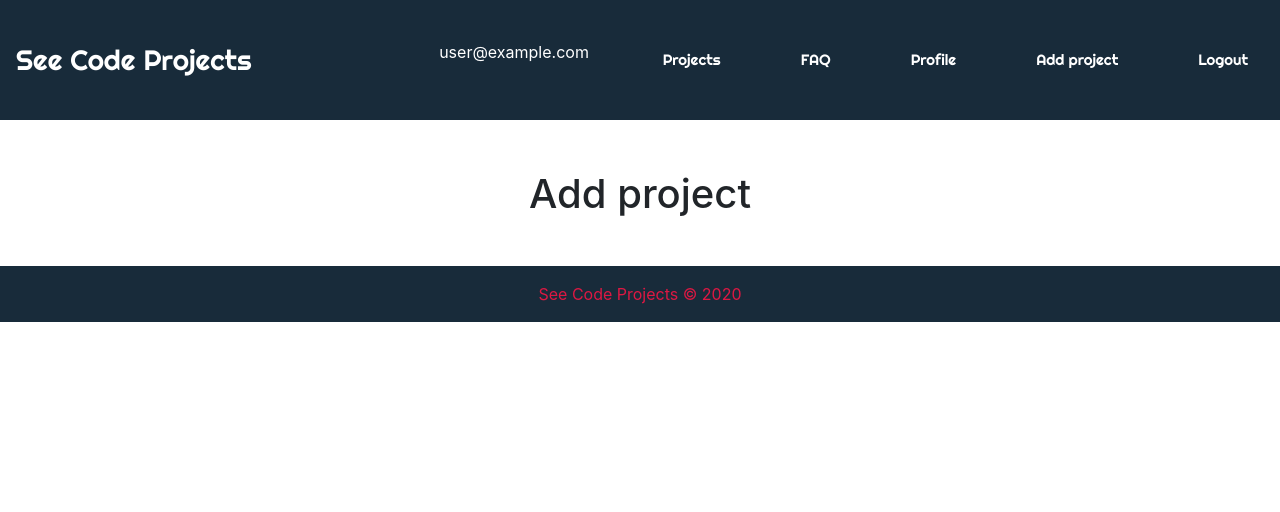
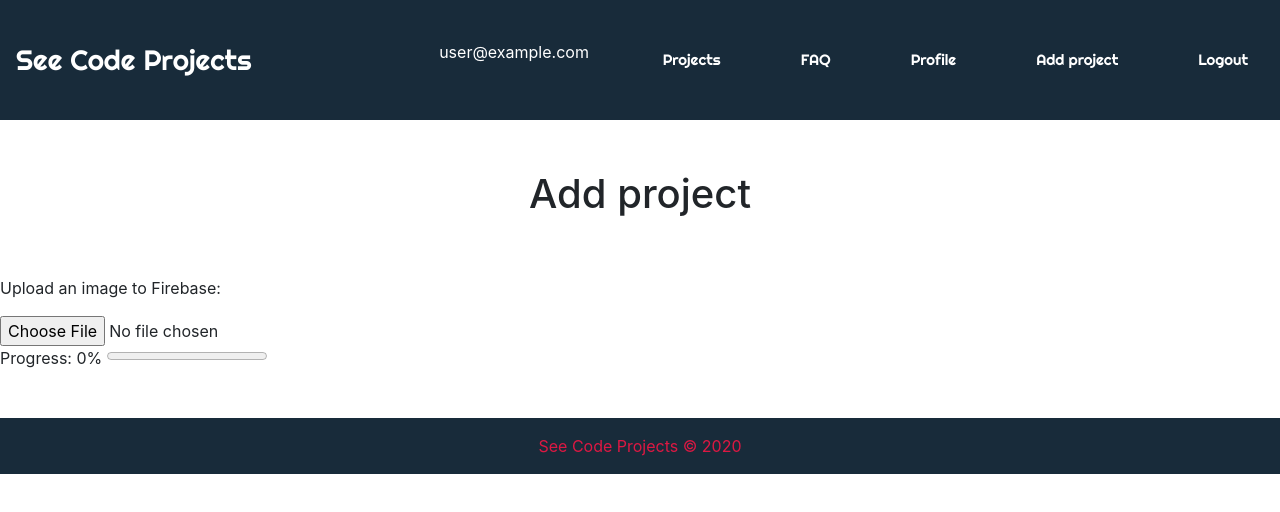
Before and after one commit to Mustafa566/see_code_projects, a Vue app: page /AddProject in a window 1280 px wide. Shown: the top 512 px of the page. Built offline with nearby package versions, Linux system fonts and the light colour scheme; no server answers; sample sign-in values are in the browser's storage.

Commit message:
Img upload working

```diff
--- a/src/views/Users/AddProject.vue
+++ b/src/views/Users/AddProject.vue
@@ -2,8 +2,29 @@
     <div>
         <div class="gap"></div>
         <h1 class="text-center">Add project</h1>
+        <div class="gap"></div>
+
+        <div>
+            <p>Upload an image to Firebase:</p>
+            <input type="file" @change="previewImage" accept="image/*" >
+        </div>
+        <div>
+            <p>Progress: {{uploadValue.toFixed()+"%"}}
+            <progress id="progress" :value="uploadValue" max="100" ></progress>  </p>
+        </div>
+        <div v-if="imageData!=null">
+            <img class="preview" :src="picture">
+            <br>
+            <button @click="onUpload">Upload</button>
+        </div>
     </div>
 </template>
+
+<style>
+img.preview {
+    width: 200px;
+}
+</style>
 
 <script>
 import firebase from 'firebase';
@@ -12,7 +33,31 @@ export default {
         return {
             isLoggedIn: false,
             currentUser: false,
-            user: ''
+            user: '',
+            imageData: null,
+            picture: null,
+            uploadValue: 0
+        }
+    },
+    methods:{
+        previewImage(event) {
+            this.uploadValue=0;
+            this.picture=null;
+            this.imageData = event.target.files[0];
+        },
+
+        onUpload(){
+            this.picture = null;
+            const storageRef = firebase.storage().ref(`${this.imageData.name}`).put(this.imageData);
+            storageRef.on(`state_changed`,snapshot=>{
+                this.uploadValue = (snapshot.bytesTransferred / snapshot.totalBytes) * 100;
+            }, error=>{console.log(error.message)},
+            ()=>{this.uploadValue = 100;
+                storageRef.snapshot.ref.getDownloadURL().then((url)=>{
+                this.picture = url;
+                });
+            }
+            );
         }
     },
     created() {
```
